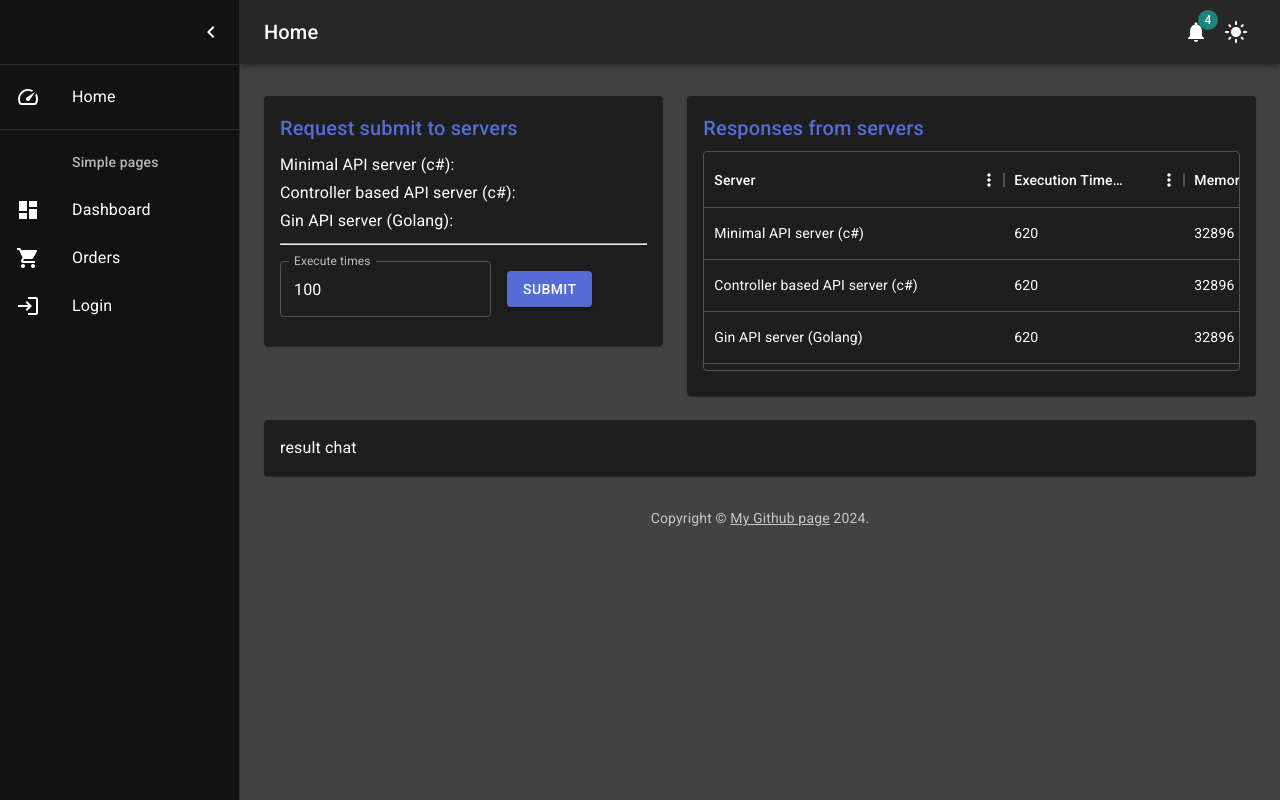
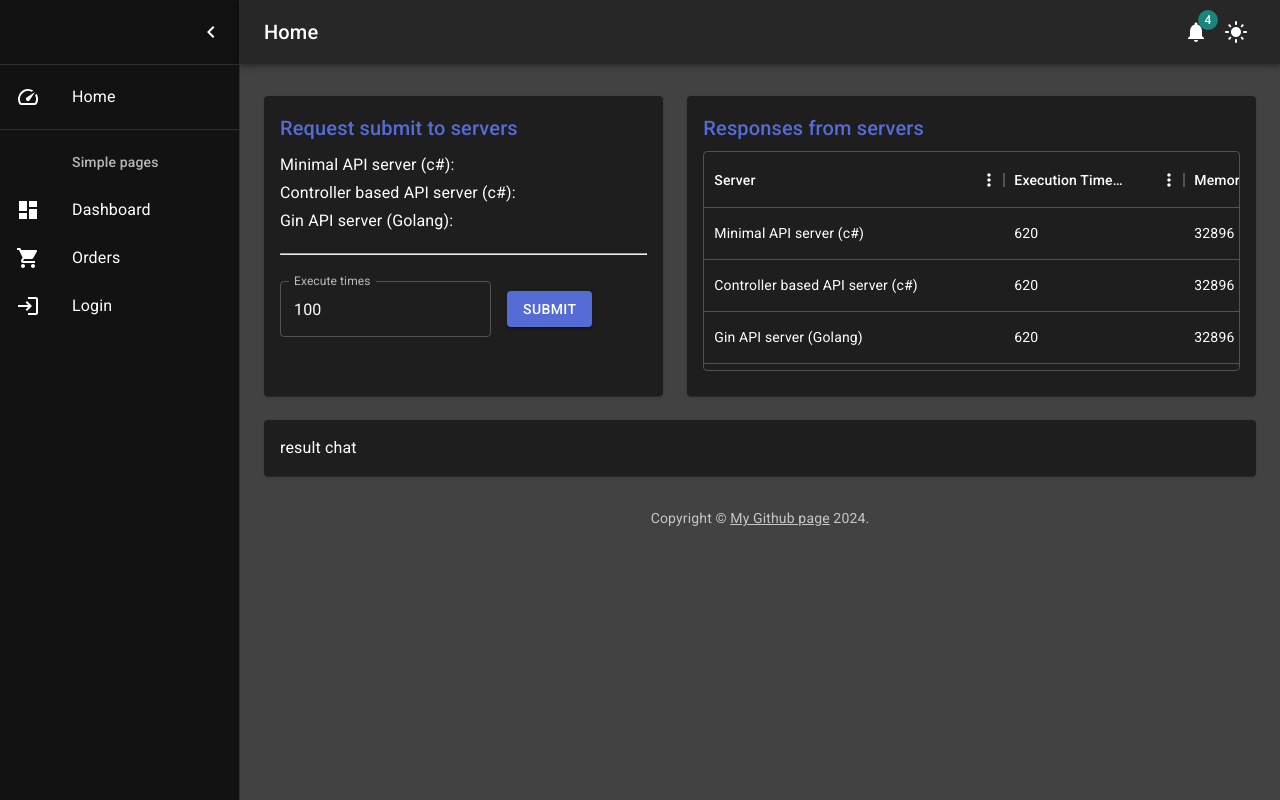
Before and after one commit to onlineeric/eric-demo-react-ts, a React (Create React App) app: page /home in a window 1280 px wide. Built offline with nearby package versions, Linux system fonts and the light colour scheme; no server answers.

Commit message:
minor UI update

```diff
--- a/src/home/RequestPanel.tsx
+++ b/src/home/RequestPanel.tsx
@@ -25,14 +25,14 @@ export default function RequestPanel() {
 				p: 2,
 				display: 'flex',
 				flexDirection: 'column',
-				height: 250,
+				height: 300,
 			}}
 		>
 			<Title>Request submit to servers</Title>
 			<Typography variant="subtitle1">Minimal API server (c#):</Typography>
 			<Typography variant="subtitle1">Controller based API server (c#):</Typography>
 			<Typography variant="subtitle1">Gin API server (Golang):</Typography>
-			<div>
+			<div style={{ marginTop: '10px', marginBottom: '10px' }}>
 				<hr />
 			</div>
 			<Box sx={{ display: 'flex', alignItems: 'center', mt: 1, mb: 1 }}>
```
